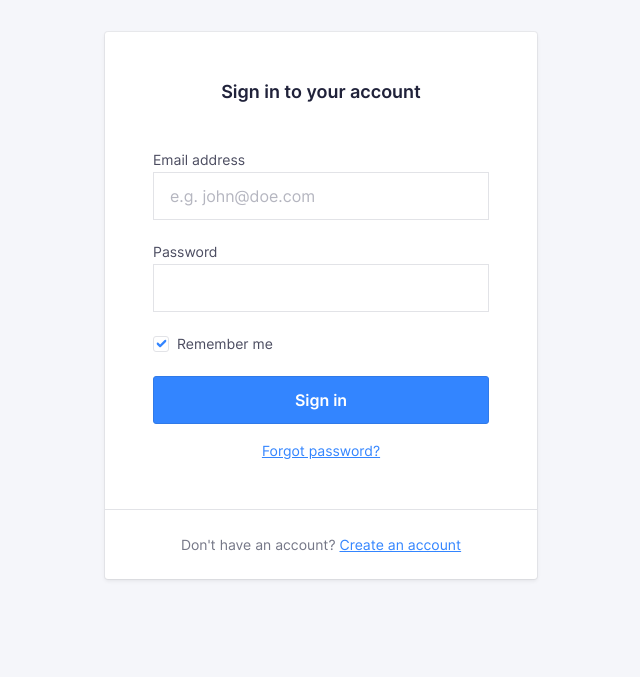
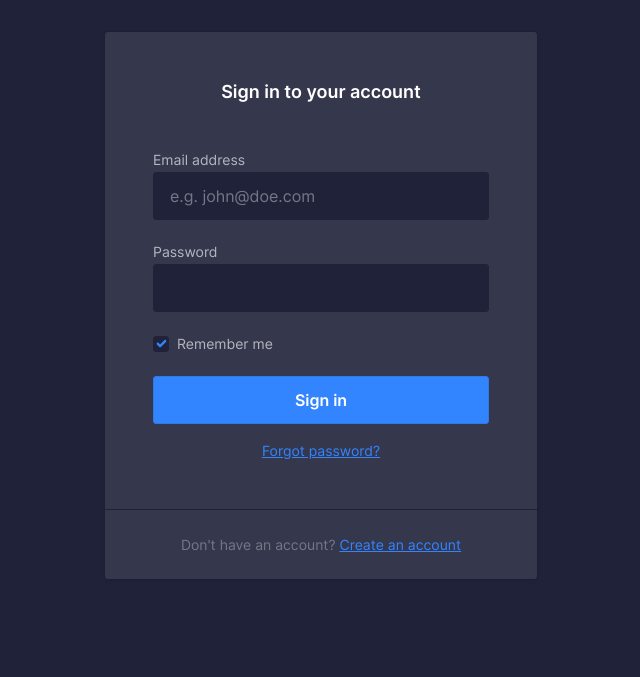
Before and after one commit to nmct-create3/custom-input-design-OrnelisNiels, a plain HTML site: page index.html in a window 1280 px wide. Shown: the part 123-800 px from the top of the page, without its empty margins (319-959 px from the left). Drawn offline with Linux system fonts and the dark colour scheme.

Commit message:
dark theme

```diff
--- a/css/screen.css
+++ b/css/screen.css
@@ -74,6 +74,14 @@
     --global-input-hover-borderColor: var(--global-color-neutral-xx-light);
     --global-input-focus-borderColor: var(--global-color-alpha);
     --global-input-boxShadow: 0 0 0 3px var(--global-color-alpha-x-transparent);
+
+}
+
+@media (prefers-color-scheme: dark) {
+    :root {
+        --global-page-color: White;
+        --global-page-backgroundColor: var(--global-color-neutral-xxxx-dark)
+    }
 }
 
 /*------------------------------------*\
@@ -94,6 +102,15 @@ html {
     box-sizing: border-box;
     -webkit-font-smoothing: antialiased;
     -moz-osx-font-smoothing: grayscale;
+}
+
+@media (prefers-color-scheme: dark) {
+    html {
+        background-color: var(--global-color-neutral-xxxx-dark);
+    }
+    .c-card{
+        background-color: var(--global-color-neutral-xxx-dark);
+    }
 }
 
 *,
@@ -524,15 +541,15 @@ input::placeholder {
 }
 
 .c-logo__path--1 {
-    fill: var(--global-color-neutral-xxxx-dark);
+    fill: var(--logo__path--1--fill, var(--global-color-neutral-xxxx-dark));
 }
 
 .c-logo__path--2 {
-    fill: var(--global-color-alpha);
+    fill: var(--logo__path--2--fill, var(--global-color-alpha));
 }
 
 .c-logo__path--3 {
-    fill: var(--global-color-alpha-x-dark);
+    fill: var(--logo__path--3--fill, var(--global-color-alpha-x-dark));
 }
 
 /*
@@ -612,7 +629,8 @@ input::placeholder {
     background-color: var(--global-input-backgroundColor);
     color: var(--global-input-color);
 
-    background-color: White;
+    --input__backgroundcolor: White;
+    background-color: var(--input__backgroundcolor);
     font-family: inherit;
     font-size: 16px;
     line-height: calc(var(--global-baseline) * 3);
@@ -707,9 +725,10 @@ input::placeholder {
 
   /* Checkbox */
 .c-custom-option__fake-input--checkbox .c-custom-option__symbol {
+    --checkbox--fill: var(--global-color-alpha);
     width: 5px;
     height: 5px;
-    fill: var(--global-color-alpha);
+    fill: var(--checkbox--fill);
 
 }
  /* Radiobutton */
@@ -831,6 +850,41 @@ label svg{
     right: 12px;
  }
 
+@media (prefers-color-scheme: dark) {
+    .c-card {
+        background-color: var(--global-color-neutral-xxx-dark);
+    }
+    .c-input{
+        --input__backgroundcolor: var(--global-color-neutral-xxxx-dark);
+        --global-input-borderColor: var(--global-color-neutral-xxxx-dark);
+        --global-color-neutral-xx-light: #3385FF;
+        border-radius: 3px;
+        color:white;
+    }
+    .c-input::placeholder{
+        color: var(--global-color-neutral-dark);
+    }
+    .c-card__title{
+        color:white;
+    }
+    .c-logo {
+        --logo__path--1--fill: White;
+        --logo__path--2--fill: var(--logo__path--1--fill);
+        --logo__path--3--fill: var(--logo__path--1--fill);
+    }
+    .c-label{
+        color: var(--global-color-neutral-x-light)
+    }
+    .c-custom-option__fake-input--checkbox{
+        --checkbox--fill: var(--global-color-neutral-xxxx-dark);
+        border-color: var(--checkbox--fill);
+        background-color: var(--checkbox--fill);
+    }
+    .c-card__footer{
+        border-top-color: var(--global-color-neutral-xxxx-dark);;
+    }
+
+}
 
 /*------------------------------------*\
 #UTILITIES
```
